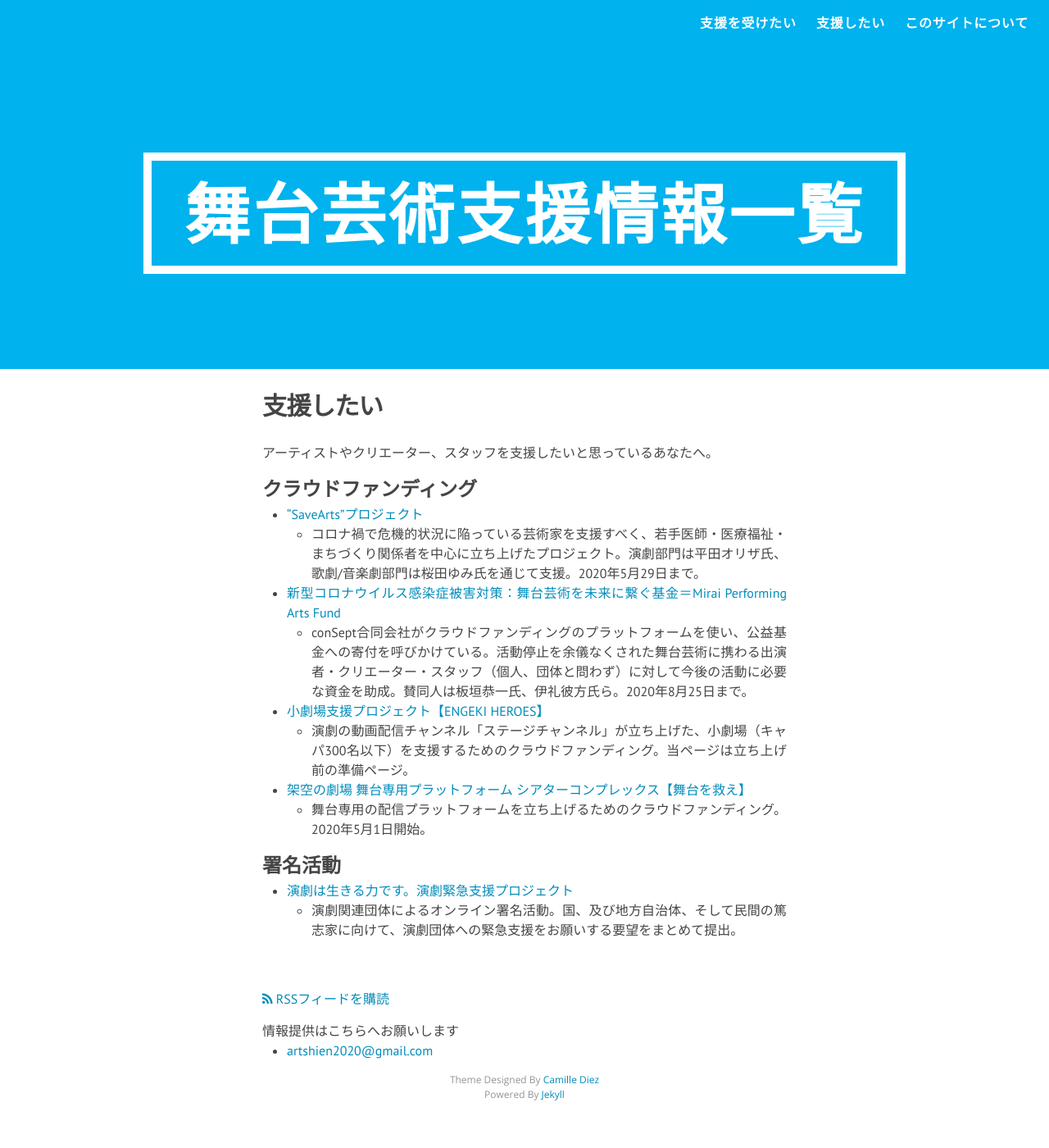
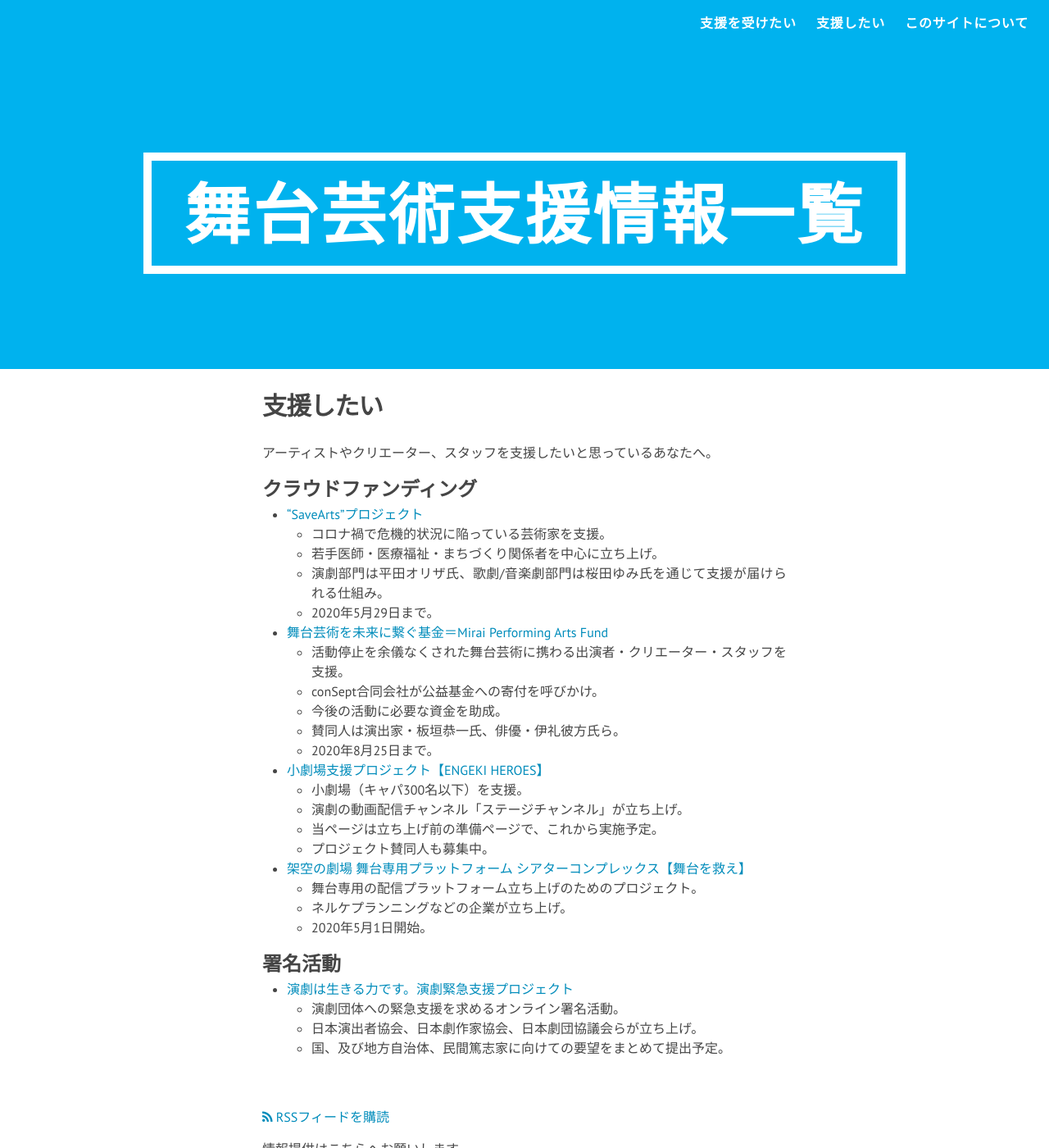
Before and after one commit to a-okuda/resources-for-artists, a Jekyll site: the page built from b_supporterts.md, in a window 1280 px wide and 1400 px high. Shown: the whole window at 82% size. Built offline with Jekyll 4.4.1, drawn with Linux system fonts in a browser that asks for light colours; nearby versions of some CDN libraries.

Commit message:
Update b_supporterts.md

```diff
--- a/b_supporterts.md
+++ b/b_supporterts.md
@@ -7,14 +7,28 @@ permalink: /supporters/
 
 ## クラウドファンディング
 * [“SaveArts”プロジェクト](https://readyfor.jp/projects/SaveArts)
-	* コロナ禍で危機的状況に陥っている芸術家を支援すべく、若手医師・医療福祉・まちづくり関係者を中心に立ち上げたプロジェクト。演劇部門は平田オリザ氏、歌劇/音楽劇部門は桜田ゆみ氏を通じて支援。2020年5月29日まで。
-* [新型コロナウイルス感染症被害対策：舞台芸術を未来に繋ぐ基金＝Mirai Performing Arts Fund](https://motion-gallery.net/projects/butainomirai)
-	* conSept合同会社がクラウドファンディングのプラットフォームを使い、公益基金への寄付を呼びかけている。活動停止を余儀なくされた舞台芸術に携わる出演者・クリエーター・スタッフ（個人、団体と問わず）に対して今後の活動に必要な資金を助成。賛同人は板垣恭一氏、伊礼彼方氏ら。2020年8月25日まで。
+	* コロナ禍で危機的状況に陥っている芸術家を支援。
+	* 若手医師・医療福祉・まちづくり関係者を中心に立ち上げ。
+	* 演劇部門は平田オリザ氏、歌劇/音楽劇部門は桜田ゆみ氏を通じて支援が届けられる仕組み。
+	* 2020年5月29日まで。
+* [舞台芸術を未来に繋ぐ基金＝Mirai Performing Arts Fund](https://motion-gallery.net/projects/butainomirai)
+	* 活動停止を余儀なくされた舞台芸術に携わる出演者・クリエーター・スタッフを支援。
+	* conSept合同会社が公益基金への寄付を呼びかけ。
+	* 今後の活動に必要な資金を助成。
+	* 賛同人は演出家・板垣恭一氏、俳優・伊礼彼方氏ら。
+	* 2020年8月25日まで。
 * [小劇場支援プロジェクト【ENGEKI HEROES】](https://note.com/stage_ch/n/nb0fc0d87764c?fbclid=IwAR0rLP7esN6uxoGG3lFAf_g-IypAnB67vA3TqphbHTClgtio7vWFq4oNkuY)
-	* 演劇の動画配信チャンネル「ステージチャンネル」が立ち上げた、小劇場（キャパ300名以下）を支援するためのクラウドファンディング。当ページは立ち上げ前の準備ページ。
+	* 小劇場（キャパ300名以下）を支援。
+	* 演劇の動画配信チャンネル「ステージチャンネル」が立ち上げ。
+	* 当ページは立ち上げ前の準備ページで、これから実施予定。
+	* プロジェクト賛同人も募集中。
 * [架空の劇場 舞台専用プラットフォーム シアターコンプレックス【舞台を救え】](https://fanbeats.jp/collaboration/theater-complex?fbclid=IwAR2KNbt9_qxnTFcao3aFwdXdlXF8kgTEV4T9oFYXd2rWc6v5hB3S5cSbeuA)
-	* 舞台専用の配信プラットフォームを立ち上げるためのクラウドファンディング。2020年5月1日開始。
+	* 舞台専用の配信プラットフォーム立ち上げのためのプロジェクト。
+	* ネルケプランニングなどの企業が立ち上げ。
+	* 2020年5月1日開始。
 
 ## 署名活動
 * [演劇は生きる力です。演劇緊急支援プロジェクト](https://www.change.org/p/政府-演劇は生きる力です-演劇緊急支援プロジェクト?utm_content=cl_sharecopy_21808360_ja-JP%3Av1&recruiter=1081876089&recruited_by_id=367797f0-8850-11ea-95d1-59891ccab7c3&utm_source=share_petition&utm_medium=copylink&utm_campaign=psf_combo_share_initial&utm_term=psf_combo_share_initial&fbclid=IwAR0kuKNMihhVdPIvsJ0LV-B7NQTMAZGOuTZ5HUj0UIvUxdIV8O9qxD5g4yE)
-	* 演劇関連団体によるオンライン署名活動。国、及び地方自治体、そして民間の篤志家に向けて、演劇団体への緊急支援をお願いする要望をまとめて提出。
+	* 演劇団体への緊急支援を求めるオンライン署名活動。
+	* 日本演出者協会、日本劇作家協会、日本劇団協議会らが立ち上げ。
+	* 国、及び地方自治体、民間篤志家に向けての要望をまとめて提出予定。
```
